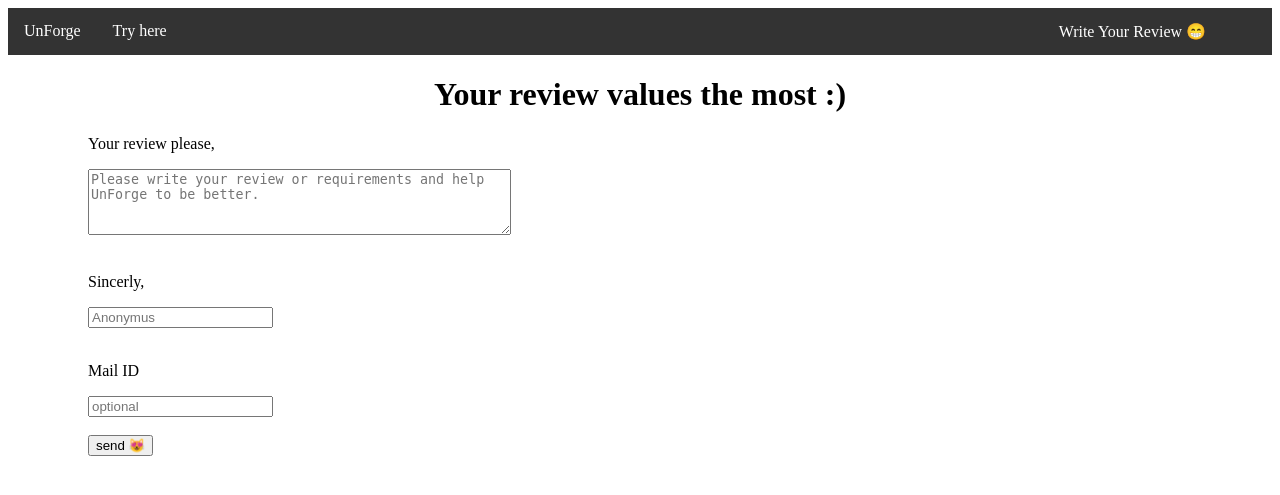
After one commit to ajeeth-b/UnForge-Flask, a Flask app: page /review in a window 1280 px wide. The commit adds this page. Shown: the top 495 px of the page. Run offline with Flask 2, Linux system fonts and the light colour scheme; parts of the project's set-up code (start-up, migrations or seed data) failed here and were passed over.

Commit message:
Added Review Page

```diff
--- a/unforge/__init__.py
+++ b/unforge/__init__.py
@@ -13,4 +13,7 @@ def create_app():
 		from .plagiarism import plag
 		app.register_blueprint(plag)
 
+		from .review import review
+		app.register_blueprint(review)
+
 	return app
--- a/unforge/db_init.py
+++ b/unforge/db_init.py
@@ -14,4 +14,5 @@ dynamodb = boto3.resource(
 	)
 
 data_table = dynamodb.Table('UnForge')
+review_table = dynamodb.Table('UnForgeReview')
 _save_space = app.config['SAVE_SPACE_IN_DYNAMO_DB']
--- /dev/null
+++ b/unforge/review.py
@@ -0,0 +1,24 @@
+from flask import Blueprint, render_template, request
+from .db_init import review_table
+from datetime import datetime
+
+review = Blueprint("Review", __name__)
+
+@review.route('/review')
+def review_page():
+	return render_template('review.html', prev_result = request.cookies.get('timestamp_id'))
+
+@review.route('/review', methods = ['POST'])
+def get_review():
+	timestamp = request.cookies.get('timestamp_id')
+
+	if not timestamp:
+		timestamp = datetime.now().strftime("%Y-%m-%d %H-%M-%S-%f")
+	item = {'timestamp': timestamp, 'review':request.form['review']}
+	if request.form['name']:
+		item['name'] = request.form['name']
+	if request.form['email']:
+		item['email'] = request.form['email']
+	review_table.put_item(Item = item)
+
+	return render_template('review_thank.html', prev_result = request.cookies.get('timestamp_id'))
--- a/unforge/templates/index.html
+++ b/unforge/templates/index.html
@@ -9,6 +9,7 @@
 		  <li><a href="/">UnForge</a></li>
 		  <li><a href="/find_plagiarism">Try here</a></li>
 		  {% if prev_result %}<li><a href="/result">Previous Result</a></li>{% endif%}
+		  <li style="float: right;padding-right: 50px;" ><a href="/review" >Write Your Review 😁</a></li>
 		</ul>
 	</div>
 	{% block content %}
--- /dev/null
+++ b/unforge/templates/review.html
@@ -0,0 +1,19 @@
+{% extends 'index.html' %}
+
+{% block content %}
+<div>
+	<h1 style="text-align: center;">Your review values the most :)</h1>
+	<div style="padding-left: 80px">
+		<form id = 'review_form' method="POST" action="/review">
+			<p>Your review please,</p>
+			<textarea form = 'review_form' id="review" name="review" rows="4" cols="50" placeholder="Please write your review or requirements and help UnForge to be better." required></textarea>
+
+			<br><br><p>Sincerly,</p>
+			<input type="text" name="name" placeholder="Anonymus">
+			<br><br><p>Mail ID</p>
+			<input type="email" name="email" placeholder="optional">
+			<br><br><input type="submit" name="send" value="send 😻">
+		</form>
+	</div>
+</div>
+{% endblock %}
```
Also changed, not shown: unforge/templates/review_thank.html (added, +13 -0 lines).
